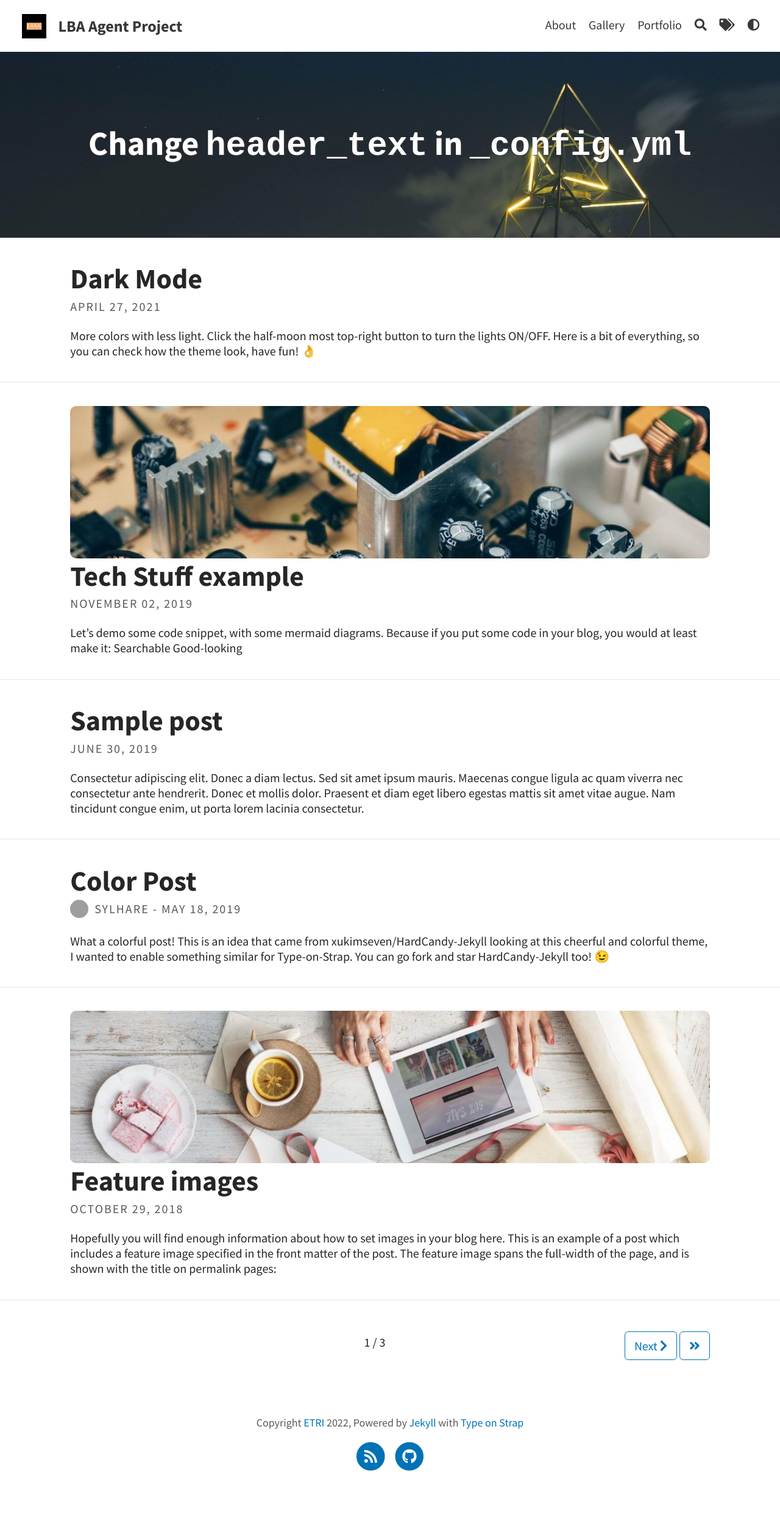
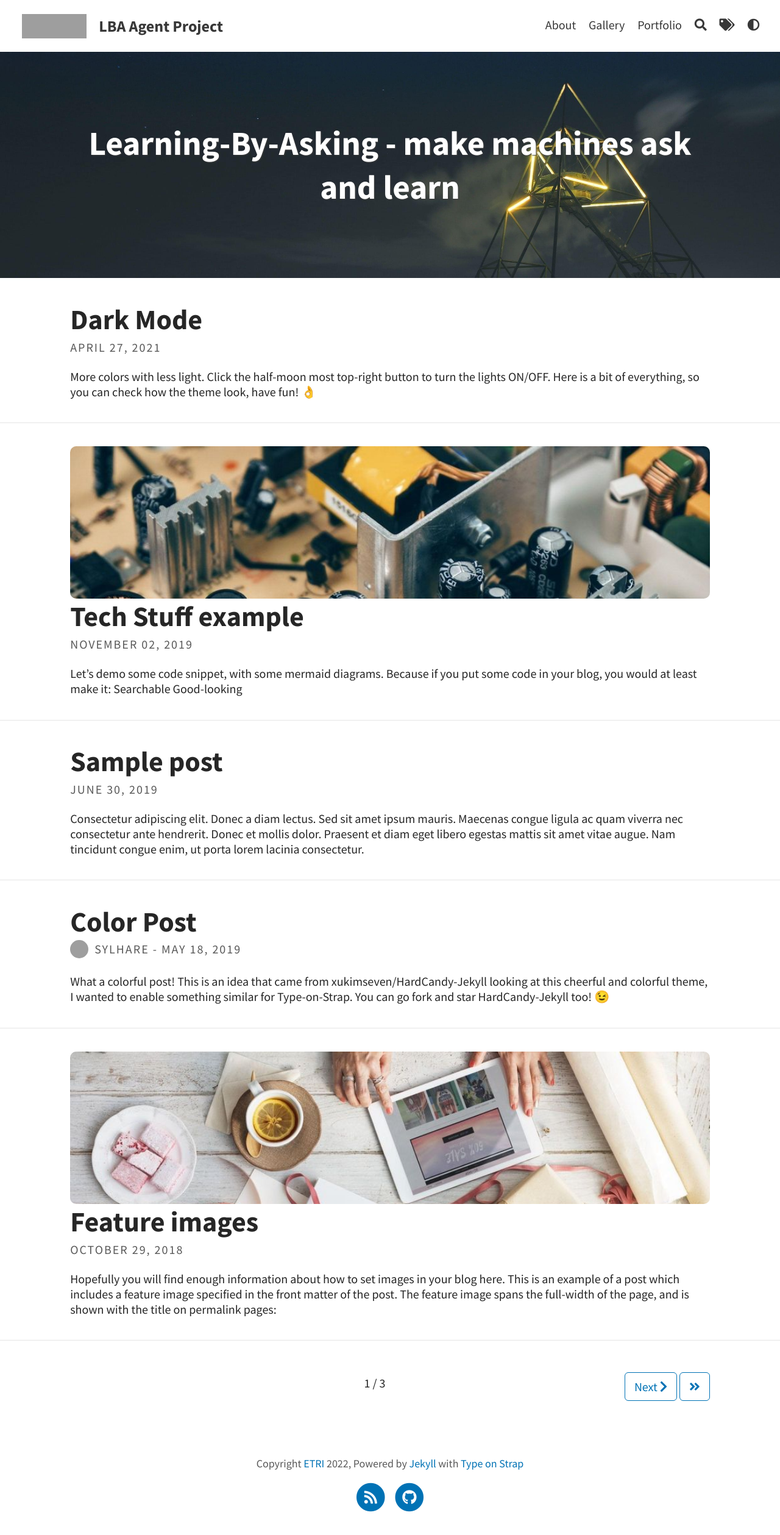
Before and after one commit to lbaa2022/lbaa2022.github.io, a Jekyll site: the page built from index.html, in a window 1280 px wide. Shown: the whole page at 61% size. Built offline with Jekyll 4.4.1, drawn with Linux system fonts in a browser that asks for light colours; the list of posts is cut into pages by our own code; before the commit the page ends 2452 px from its top, so only the background shows below that; grey boxes are pictures that could not be loaded.

Commit message:
logo style modified

```diff
--- a/_config.yml
+++ b/_config.yml
@@ -5,11 +5,11 @@
 # THEME-SPECIFIC CONFIGURATION
 title: LBA Agent Project                                # site's title
 description: "LBA Agent Project Homepage"      # used by search engines
-avatar: assets/img/lbaa-logo-white.png                         # Empty for no avatar in navbar
+avatar: assets/img/lbaa-logo.png                         # Empty for no avatar in navbar
 favicon: assets/favicon.ico                             # Icon displayed in the tab
 
 # Header and footer text
-header_text: Change <code>header_text</code> in <code>_config.yml</code>  # Change Blog header text
+header_text: Learning-By-Asking - make machines ask and learn  # Change Blog header text
 header_feature_image: assets/img/header/triangular.jpeg
 header_feature_image_responsive: true
 footer_text: >
--- a/_sass/includes/_navbar.scss
+++ b/_sass/includes/_navbar.scss
@@ -35,7 +35,7 @@
 
   .avatar {
     height: 3em;
-    width: 3em;
+    width: 6.33em;
     float: left;
     margin-top: -13px;
     border-radius: 0.2em;
```
